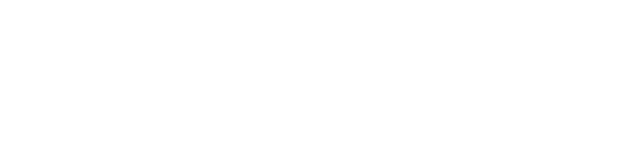
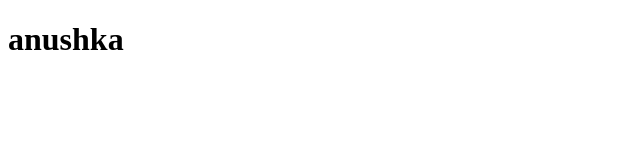
Before and after one commit to faslur123/Team-2, a plain HTML site: page index.html in a window 1280 px wide. Shown: the whole page, without its empty margins (0-640 px from the left). Drawn offline with Linux system fonts and the light colour scheme.

Commit message:
my commit

```diff
--- a/index.html
+++ b/index.html
@@ -6,6 +6,6 @@
     <title>Team-2</title>
 </head>
 <body>
-
+    <h1>anushka</h1>
 </body>
 </html>
```
